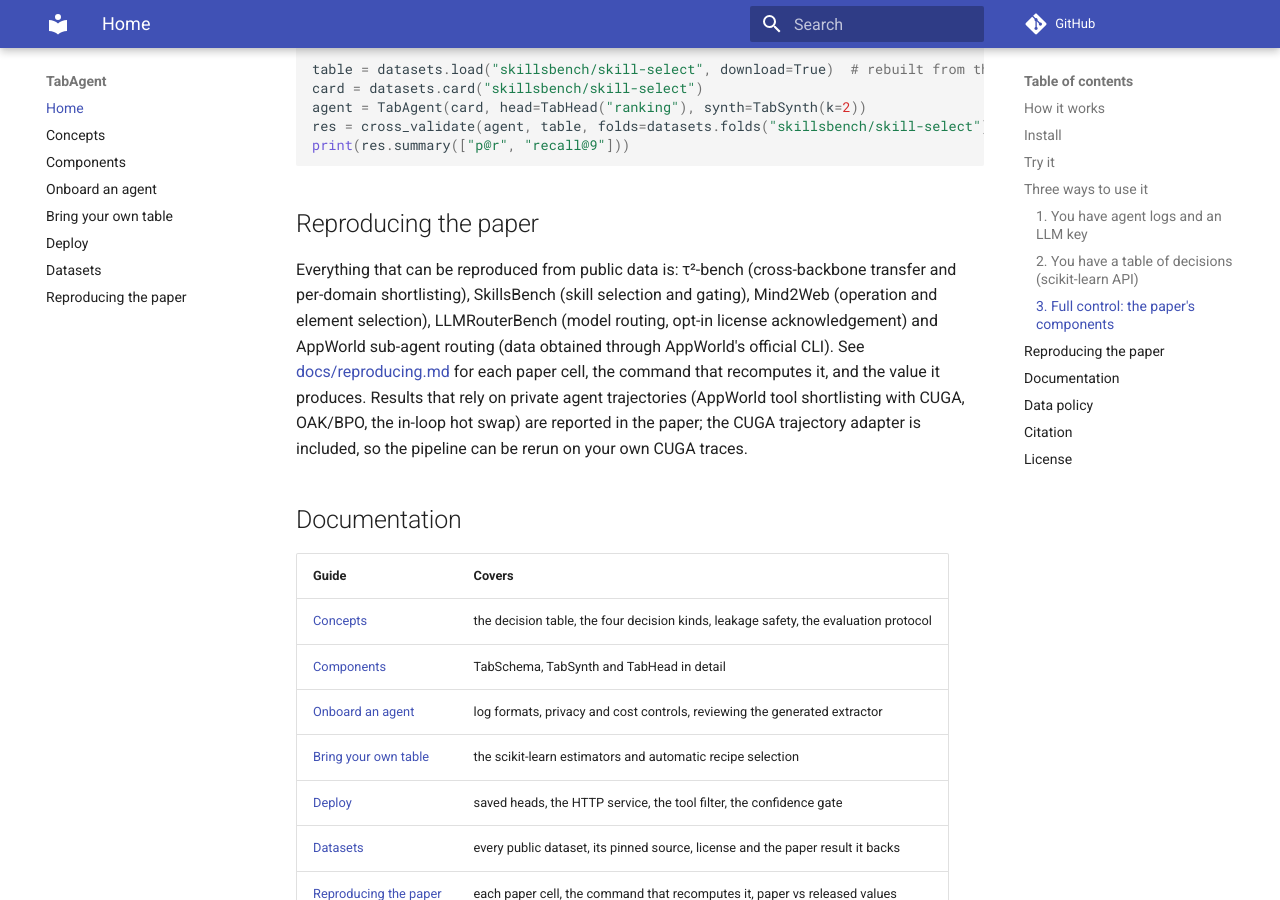
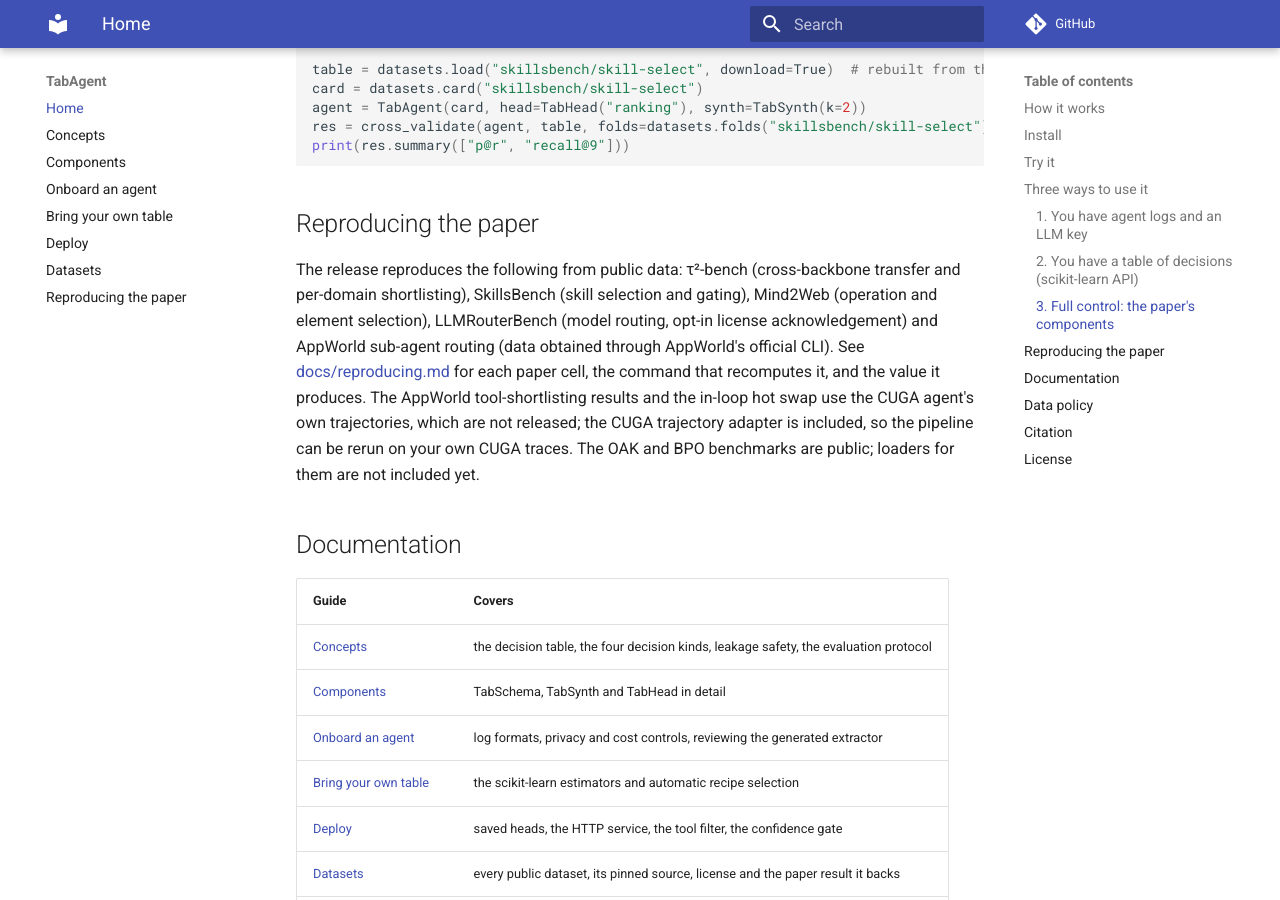
Before and after one commit to dolev31/TabAgent, an MkDocs documentation site: the page built from docs/index.md, in a window 1280 px wide and 900 px high, scrolled down 2882 px. Built offline with MkDocs 1.6.1 and Material for MkDocs 9.7.7, drawn with Linux system fonts in a browser that asks for light colours; comment, search, counter and statistics services are not loaded.

Commit message:
OAK and BPO are public benchmarks (#14)
The README and reproduction docs no longer list OAK/BPO as private; they are public benchmarks without a loader in the release yet. The privacy guard drops its OAK/BPO name rules; the local data folder stays blocked by the data/ rule.

```diff
--- a/docs/index.md
+++ b/docs/index.md
@@ -123,13 +123,14 @@ print(res.summary(["p@r", "recall@9"]))
 
 ## Reproducing the paper
 
-Everything that can be reproduced from public data is: τ²-bench (cross-backbone transfer and per-domain
+The release reproduces the following from public data: τ²-bench (cross-backbone transfer and per-domain
 shortlisting), SkillsBench (skill selection and gating), Mind2Web (operation and element selection),
 LLMRouterBench (model routing, opt-in license acknowledgement) and AppWorld sub-agent routing (data obtained
 through AppWorld's official CLI). See [docs/reproducing.md](reproducing.md) for each paper cell, the command
-that recomputes it, and the value it produces. Results that rely on private agent trajectories (AppWorld tool
-shortlisting with CUGA, OAK/BPO, the in-loop hot swap) are reported in the paper; the CUGA trajectory adapter is
-included, so the pipeline can be rerun on your own CUGA traces.
+that recomputes it, and the value it produces. The AppWorld tool-shortlisting results and the in-loop hot swap
+use the CUGA agent's own trajectories, which are not released; the CUGA trajectory adapter is included, so the
+pipeline can be rerun on your own CUGA traces. The OAK and BPO benchmarks are public; loaders for them are not
+included yet.
 
 ## Documentation
 
```
Also changed, not shown: README.md (+5 -4 lines), docs/reproducing.md (+4 -3 lines).
